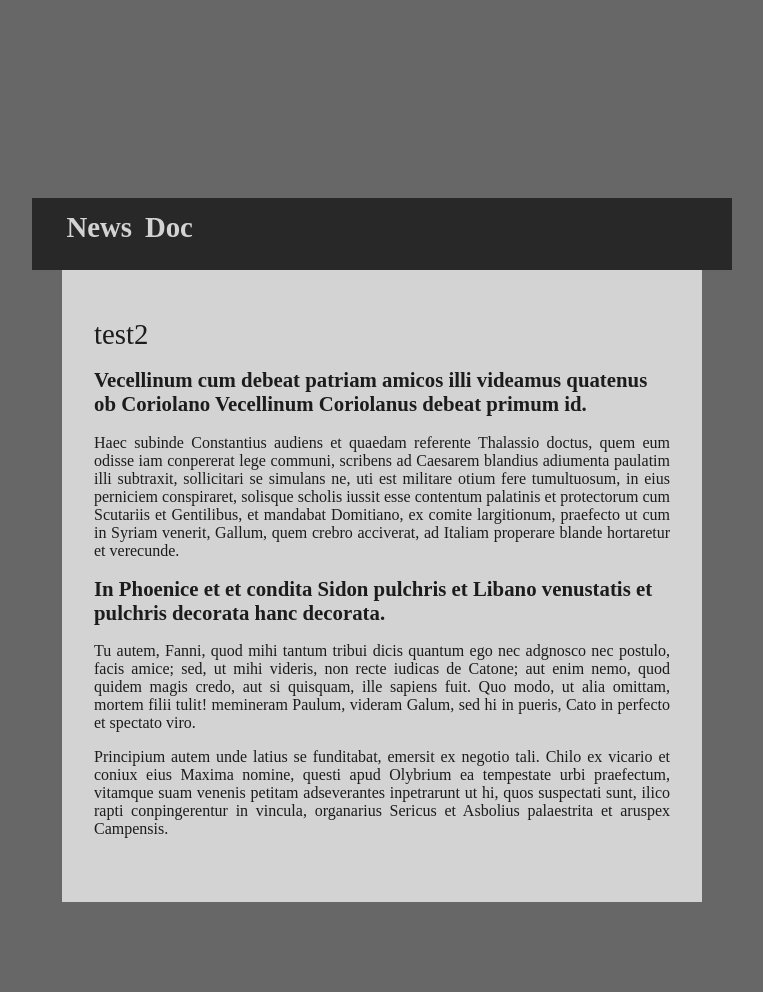
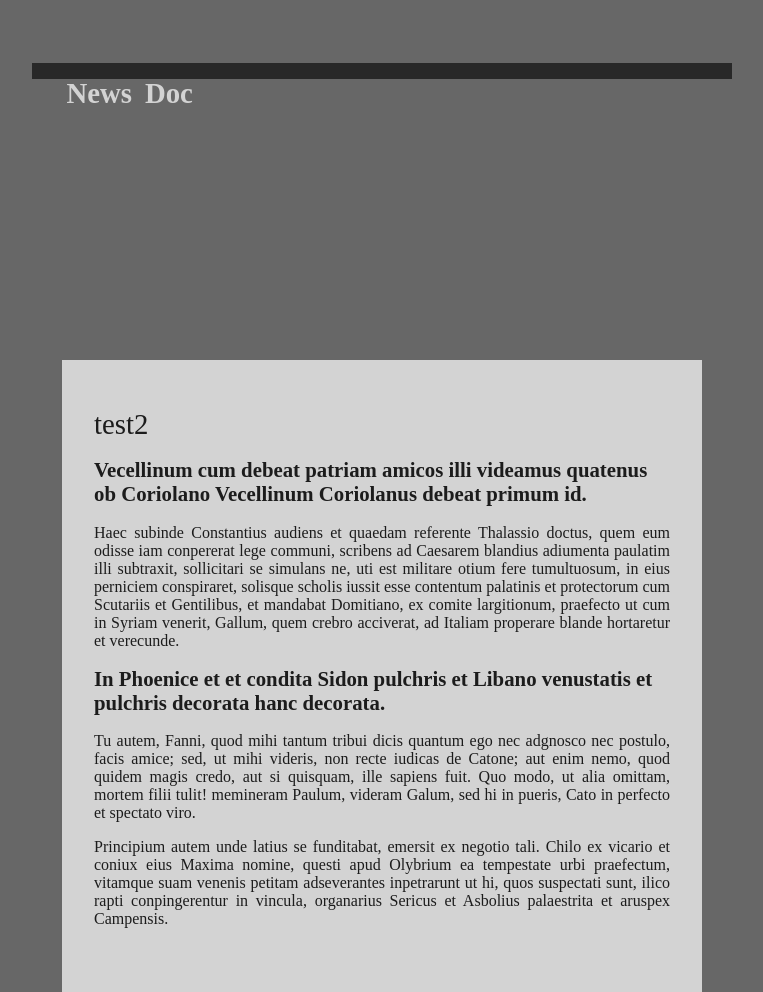
Before and after one commit to romainringenbach/Penguin, a Jekyll site: the page built from index.html, in a window 1280 px wide. Shown: the whole page, without its empty margins (258-1021 px from the left). Built offline with Jekyll 4.4.1, drawn with Linux system fonts in a browser that asks for light colours; before the commit the page ends 902 px from its top, so only the background shows below that.

Commit message:
Add header

```diff
--- a/stylesheets/style.css
+++ b/stylesheets/style.css
@@ -1,5 +1,6 @@
 body {
 	background-color:  #676767;
+	padding: 0px;
 }
 
 /***************************************
@@ -8,17 +9,50 @@
 
 header {
 
+	position: absolute;
+	top: 0%;
+	left: 50%;
+	transform: translate(-50%, -0%);
+	width: 100%;
+	max-width: 700px;
+	height: 22%;
+	padding: 0px;
+
+}
+
+.header {
+	padding: 5%;
 }
 
 header title  {
-
+	display: block;
+	font-size: 2em;
+	font-style: bold;
+	color: #1c1c1c;
 }
 
 header strong {
+	text-align: justify;
+	font-size: 1.1em;
+	font-style: bold;
+	color: #1c1c1c;
+}
 
+header .logo {
+	float: left;
 }
 
 header img {
+	width: 200px;
+	height: 200px;
+}
+
+header .text {
+	float: left;
+	margin-left: 5%;
+	position: relative;
+	top:0%;
+	max-width: 60%;
 
 }
 
@@ -31,7 +65,7 @@
 	width: 100%;
 	height: 8%;
 	position: absolute;
-	top: 22%;
+	top: 32%;
 	left: 50%;
 	transform: translate(-50%, -0%);
 	z-index: 3;
@@ -158,7 +192,7 @@
 	background-color: #d3d3d3;
 	position: absolute;
     left: 50%;
-    top: 30%;
+    top: 40%;
 	transform: translate(-50%, -0%);
 	padding: 0px 0px 0px 0px;
 
```
